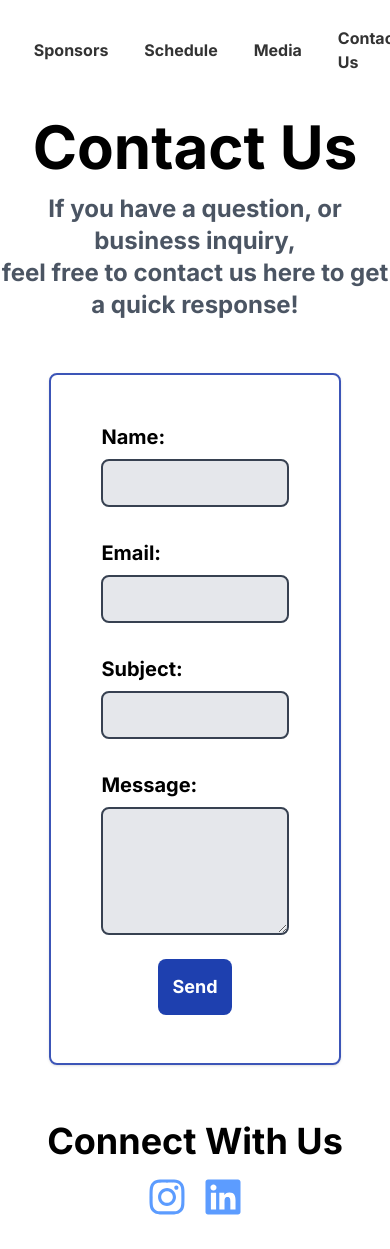
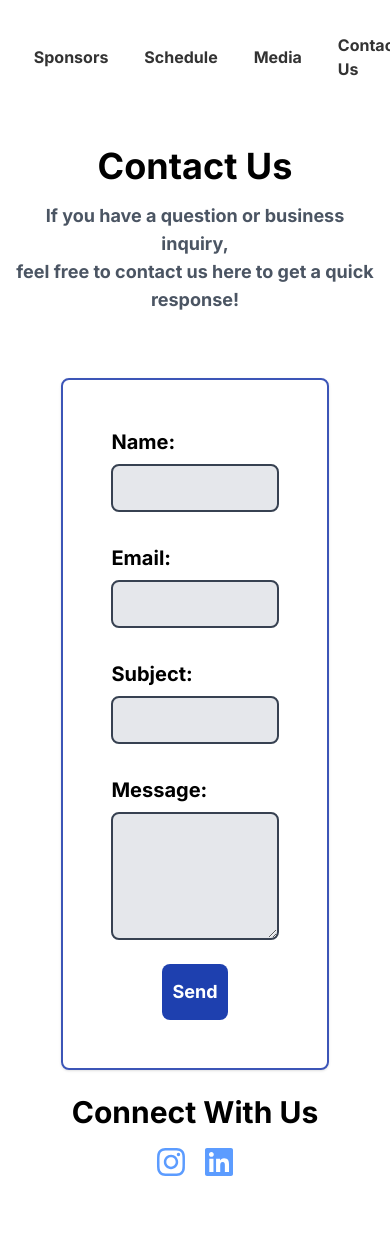
Before and after one commit to advayc/futuremd-site, a Next.js app: page /contact in a window 390 px wide. Shown: the top 1249 px of the page. Built offline with nearby package versions, Linux system fonts and the light colour scheme.

Commit message:
try making responsive (menu on nav to do later)

```diff
--- a/pages/contact.tsx
+++ b/pages/contact.tsx
@@ -8,22 +8,22 @@ const inter = Inter({ subsets: ["latin"] });
 
 export default function Contact() {
   return (
-    <main className={`min-h-screen flex-col items-center justify-between pt-[25px] ${inter.className} dark:bg-black bg-light-bg`}>
+    <main className={`min-h-screen flex flex-col items-center justify-between py-8 ${inter.className} dark:bg-black bg-light-bg`}>
       <Navbar />
-      <div className="pt-[10px]">
-        <h1 className="text-6xl font-bold my-8 mb-4 text-center dark:text-white text-black">Contact Us</h1>
-        <p className="text-center mb-1 text-2xl font-bold dark:text-dark-text text-gray-600">
-          If you have a question, or business inquiry, <br />feel free to contact us here to get a quick response!
+      <div className="py-8 px-4 w-full max-w-9xl">
+        <h1 className="text-4xl md:text-6xl font-bold my-8 mb-4 text-center dark:text-white text-black">Contact Us</h1>
+        <p className="text-center mb-4 text-lg md:text-2xl font-bold dark:text-dark-text text-gray-600">
+          If you have a question or business inquiry, <br />feel free to contact us here to get a quick response!
         </p>
         <ContactForm />
-        <div className="flex flex-col items-center mt-6 p-8">
-          <h2 className="text-4xl font-bold mb-4 dark:text-white text-black">Connect With Us</h2>
+        <div className="flex flex-col items-center mt-6">
+          <h2 className="text-3xl md:text-4xl font-bold mb-4 dark:text-white text-black">Connect With Us</h2>
           <div className="flex space-x-4">
             <a href="https://www.instagram.com/futuremd_team/" target="_blank" rel="noopener noreferrer">
-              <FaInstagram size={40} className="text-hov hover:text-primary transition-all duration-300" />
+              <FaInstagram size={32} className="text-hov hover:text-primary transition-all duration-300" />
             </a>
             <a href="https://www.linkedin.com/company/futuremdteam/" target="_blank" rel="noopener noreferrer">
-              <FaLinkedin size={40} className="text-hov hover:text-primary transition-all duration-300" />
+              <FaLinkedin size={32} className="text-hov hover:text-primary transition-all duration-300" />
             </a>
           </div>
         </div>
--- a/pages/index.tsx
+++ b/pages/index.tsx
@@ -6,15 +6,15 @@ const inter = Inter({ subsets: ["latin"] });
 
 export default function Home() {
   return (
-    <main className={`min-h-screen flex flex-col items-center justify-between p-[25px] ${inter.className} dark:bg-dark-bg bg-light-bg`}>
+    <main className={`min-h-screen flex flex-col items-center justify-between p-4 md:p-8 ${inter.className} dark:bg-dark-bg bg-light-bg`}>
       <Navbar />
-      <div className="text-center">
-        <h1 className="font-black dark:text-hov text-[#3C55B7] text-8xl md:text-[120px]">
+      <div className="text-center px-4 md:px-8">
+        <h1 className="font-black dark:text-hov text-[#3C55B7] text-4xl md:text-8xl">
           FutureMD{" "}
           <span className="dark:text-white text-black">Inc</span>
         </h1>
-        <p className="text-lg md:text-3xl font-bold mt-5 dark:text-dark-text text-gray-600">
-        A student-led nonprofit organization with the goal to educate <br></br> teens about life during & after medical school!
+        <p className="text-lg md:text-3xl font-bold mt-4 md:mt-8 dark:text-dark-text text-gray-600">
+          A student-led nonprofit organization with the goal to educate teens about life during & after medical school!
         </p>
       </div>
       <Footer />
```
